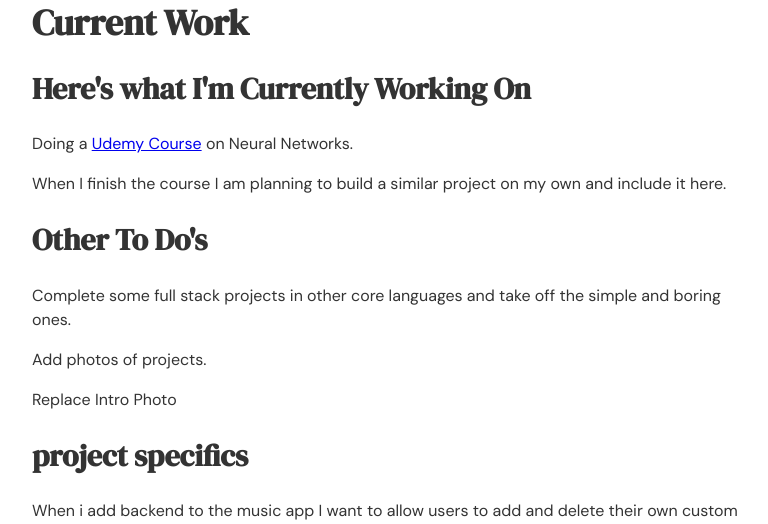
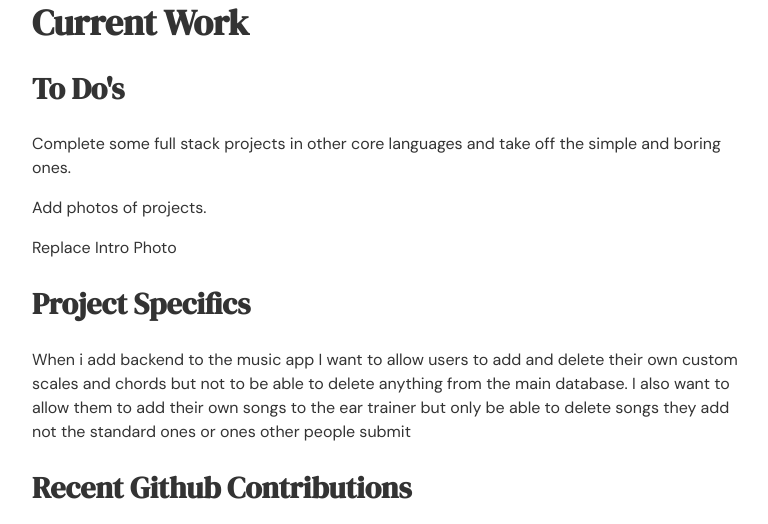
Before and after one commit to CalvinGaiennie/portfolio-vite, a React (Vite) app: page /Current in a window 1280 px wide. Shown: the part 132-656 px from the top of the page, without its empty margins (249-1017 px from the left). Built offline with nearby package versions, Linux system fonts and the light colour scheme.

Commit message:
small changes and pushed a feature

```diff
--- a/src/components/CurrentWork.jsx
+++ b/src/components/CurrentWork.jsx
@@ -4,22 +4,12 @@ function CurrentWork() {
   return (
     <div>
       <h1>Current Work</h1>
-      <h2>Here&#39;s what I&#39;m Currently Working On</h2>
+      {/* <h2>Here&#39;s what I&#39;m Currently Working On</h2>
       <p>
-        Doing a{" "}
-        <a
-          href="https://www.udemy.com/course/master-neural-networks-build-with-javascript-and-react/?couponCode=NEWYEARCAREER"
-          target="_blank"
-        >
-          Udemy Course
-        </a>{" "}
-        on Neural Networks.
-      </p>
-      <p>
-        When I finish the course I am planning to build a similar project on my
-        own and include it here.
-      </p>
-      <h2>Other To Do&#39;s</h2>
+        I am working as a full time software development intern and working on
+        projects in my free time.
+      </p> */}
+      <h2>To Do&#39;s</h2>
       <p>
         Complete some full stack projects in other core languages and take off
         the simple and boring ones.
@@ -36,7 +26,7 @@ function CurrentWork() {
         <p>Python Projects</p>
       </div> */}
       <div>
-        <h2>project specifics</h2>
+        <h2>Project Specifics</h2>
         <p>
           When i add backend to the music app I want to allow users to add and
           delete their own custom scales and chords but not to be able to delete
--- a/src/pages/Homepage.jsx
+++ b/src/pages/Homepage.jsx
@@ -3,13 +3,13 @@ import Introduction from "../components/Introduction";
 import PageNav from "../components/PageNav";
 import ProjectsPreview from "../components/ProjectsPreview";
 import Technologies from "../components/Technologies";
-// import Experience from "../components/Experience";
+import Experience from "../components/Experience";
 function Homepage() {
   return (
     <div>
       <PageNav />
       <Introduction />
-      {/* <Experience /> */}
+      <Experience />
       {/* once onboarding is done I will ship this feature. */}
       <ProjectsPreview />
       <Technologies />
```
